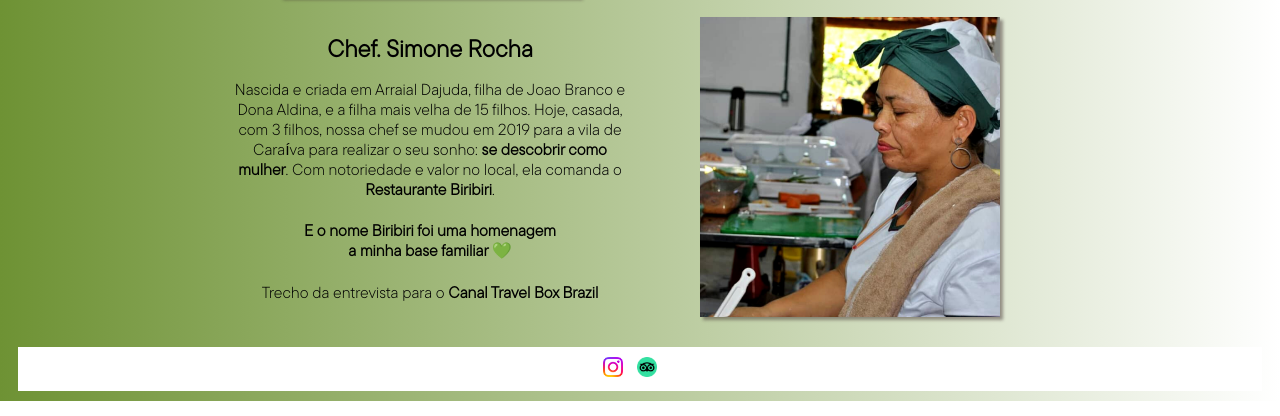
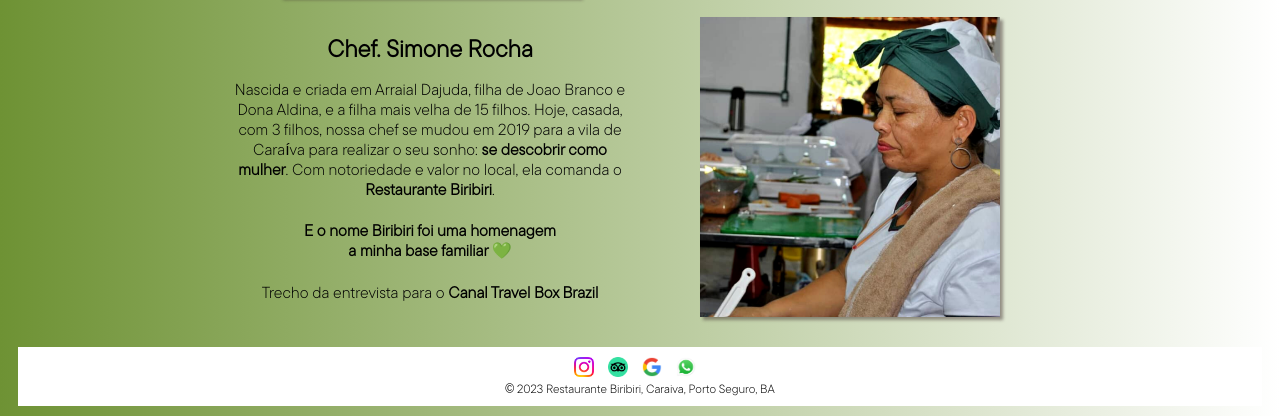
Before and after one commit to imrafaeldocarmo/restaurantebiribiri, a plain HTML site: page indexsobre.html in a window 1280 px wide. Shown: the part 455-871 px from the top of the page. Drawn offline with Linux system fonts and the light colour scheme.

Commit message:
atualizacao

```diff
--- a/indexsobre.html
+++ b/indexsobre.html
@@ -44,4 +44,9 @@
         <footer>
             <a href="https://instagram.com/restaurantebiribiri" target="_blank" rel="external" class="logos"><img src="img03.png" alt="" width="20" height="20"></a>
             <a href="https://www.tripadvisor.com.br/Restaurant_Review-g1005978-d19726155-Reviews-Restaurante_Biribiri-Caraiva_Porto_Seguro_State_of_Bahia.html" target="_blank" rel="external" class="logos"><img src="img02.png" alt="" width="20" height="20"></a>
-            <a href="https://www.google.com/maps/@-16.8052326,-39.1474574,3a,90y,0.45h,95.97t/data=!3m7!1e1!3m5!1sAF1QipNR64QS8qP4aSuyQGZn3oUhB7FbBimfVJFePpDm!2e10!3e12!7i6080!8i3040?entry=ttu" target="_blank" rel="external" class="logos"><img src="img04.png" alt="" width="2
+            <a href="https://www.google.com/maps/@-16.8052326,-39.1474574,3a,90y,0.45h,95.97t/data=!3m7!1e1!3m5!1sAF1QipNR64QS8qP4aSuyQGZn3oUhB7FbBimfVJFePpDm!2e10!3e12!7i6080!8i3040?entry=ttu" target="_blank" rel="external" class="logos"><img src="img04.png" alt="" width="20" height="20"></a>
+            <a href="https://api.whatsapp.com/send/?phone=5573999251362&text=Ol%C3%A1%2C+poderia+me+enviar+o+card%C3%A1pio%2C+por+favor.&type=phone_number&app_absent=0" target="_blank" rel="external" class="logos"><img src="img05.png" alt="" width="20" height="20"></a>
+            <p>&copy; 2023 Restaurante Biribiri, Caraiva, Porto Seguro, BA</p>
+        </footer>
+        </body>
+    </html>
```
